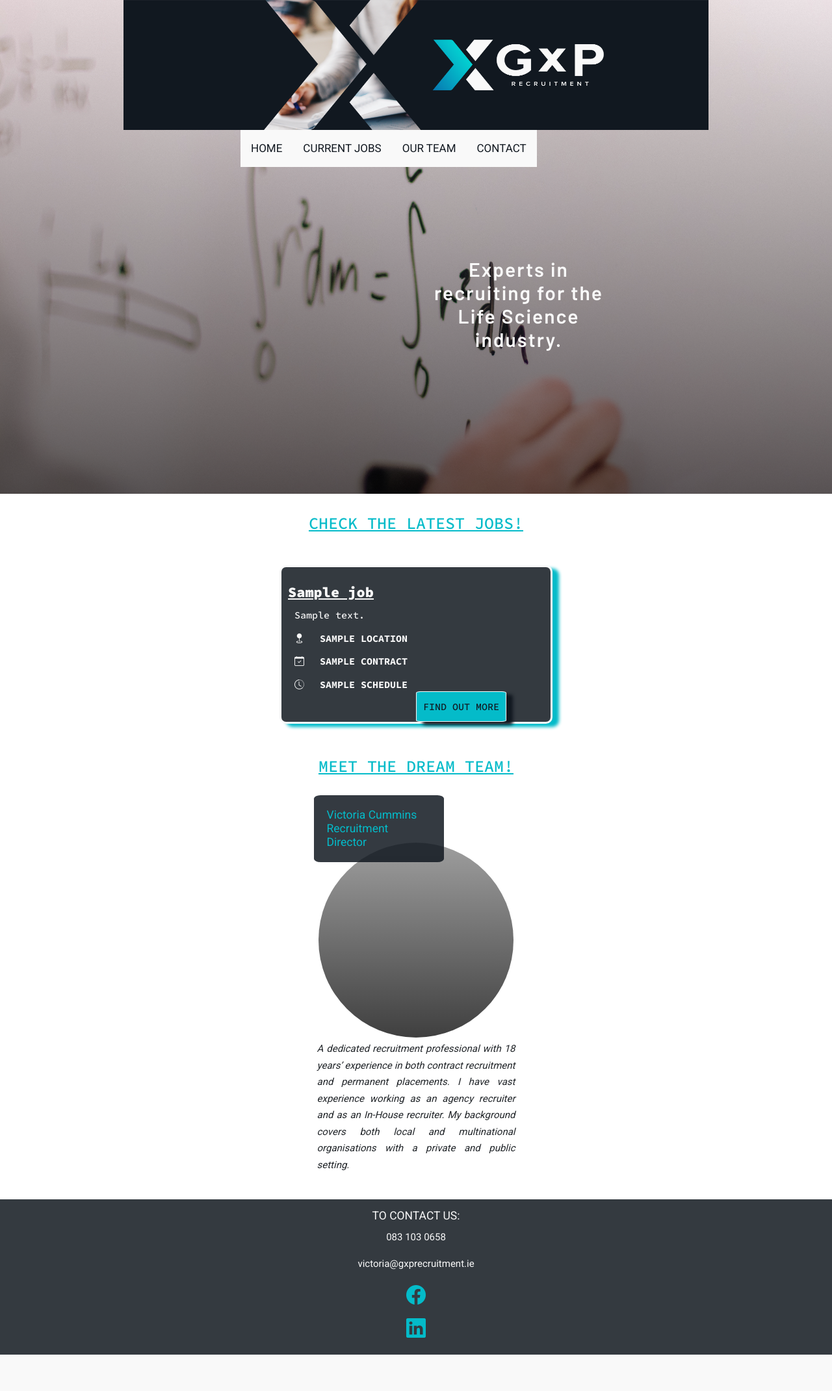
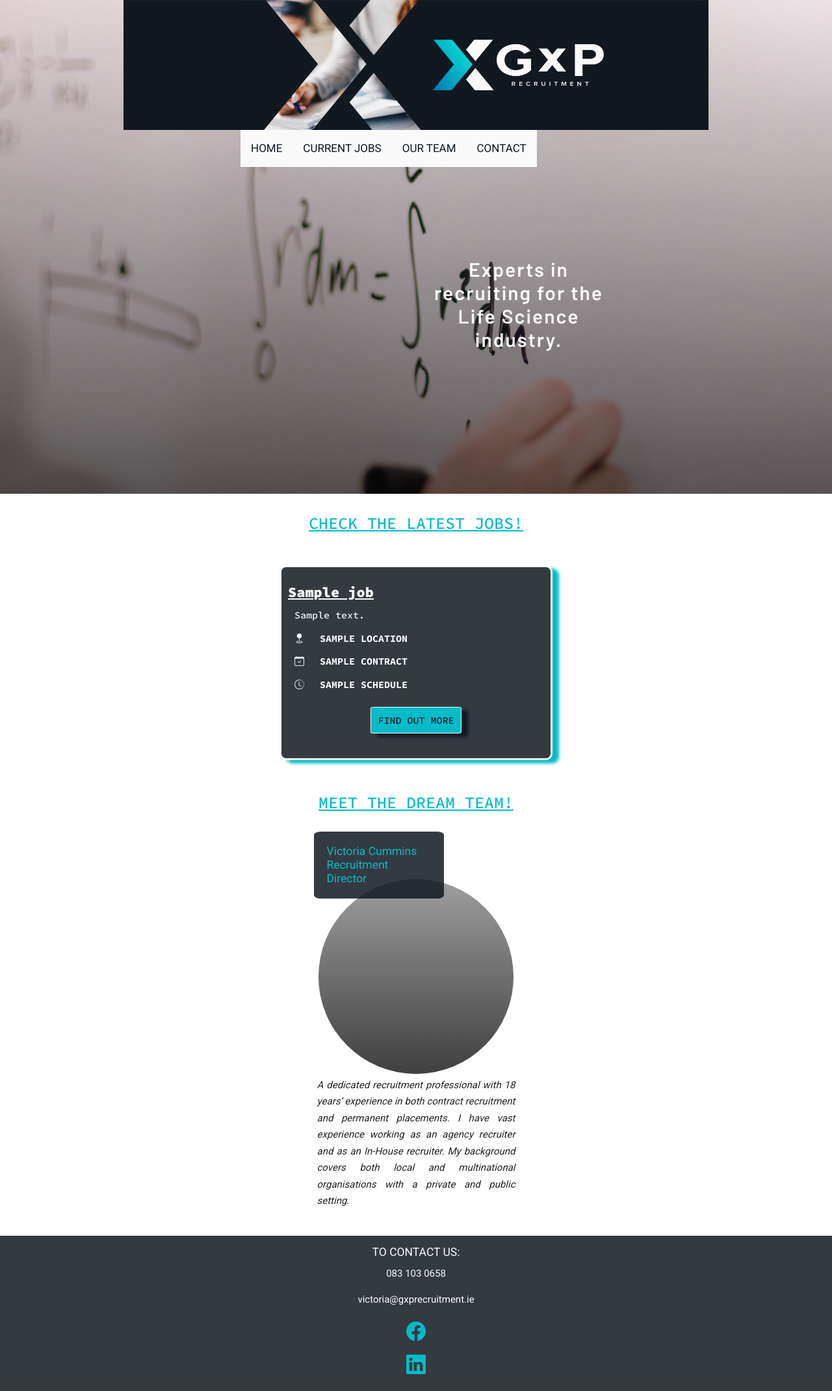
Before and after one commit to mkuti/GxPRecruit, a Django app: template core/templates/home.html in a window 1280 px wide. Shown: the whole page at 65% size. Before the commit the page ends 2085 px from the top, so only its background shows below. Run offline with Django 3.2, Linux system fonts and the light colour scheme; the template is opened without the code that fills it: most values are stand-ins (such as "Sample title", 1, 10 or a date in 2020); data that the repository does not hold is empty; some libraries are stand-ins or nearby versions; grey boxes are pictures that could not be loaded.

Commit message:
Removed position absolute from popup btn

```diff
--- a/core/templates/home.html
+++ b/core/templates/home.html
@@ -40,7 +40,7 @@
                     <span>{{ job.schedule }}</span>
                 </div>
             </div>
-            <div class="text-center my-5">
+            <div class="text-center m-5">
                 <a href="" class="popup-btn bg-blue dark-text text-uppercase">Find out More</a>
             </div>
         </div>
@@ -66,7 +66,7 @@
                     <span>{{ job.schedule }}</span>
                 </div>
             </div>
-            <div class="text-center my-5">
+            <div class="text-center m-5">
                 <a href="" class="popup-btn bg-blue dark-text text-uppercase">Find out More</a>
             </div>
         </div>
--- a/static/css/style.css
+++ b/static/css/style.css
@@ -61,8 +61,6 @@ body {
   font-size: 1.5rem;
   border-radius: 5%;
   border: 0.1rem solid #f9f9f9;
-  position: absolute;
-  bottom: 0;
 }
 
 .popup-btn:hover {
```
